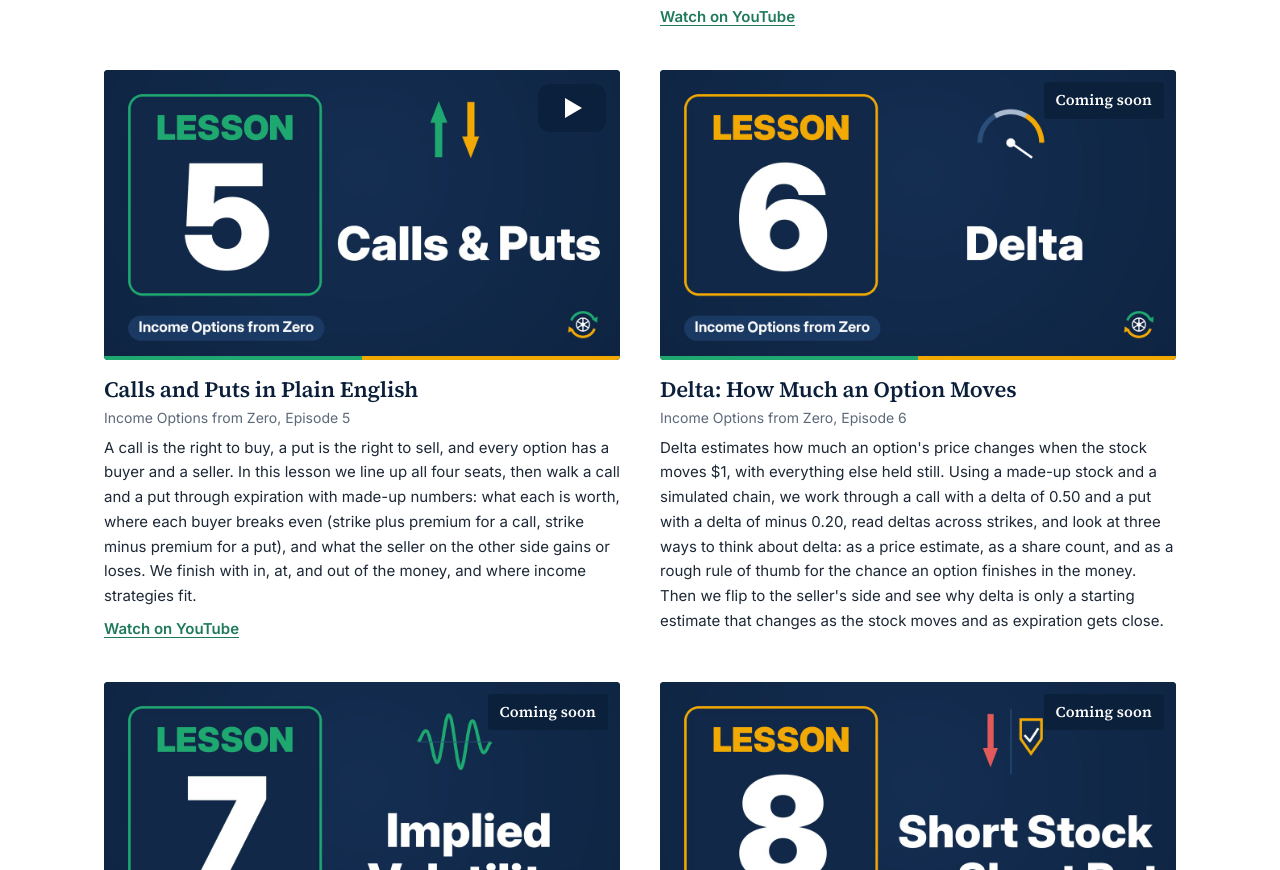
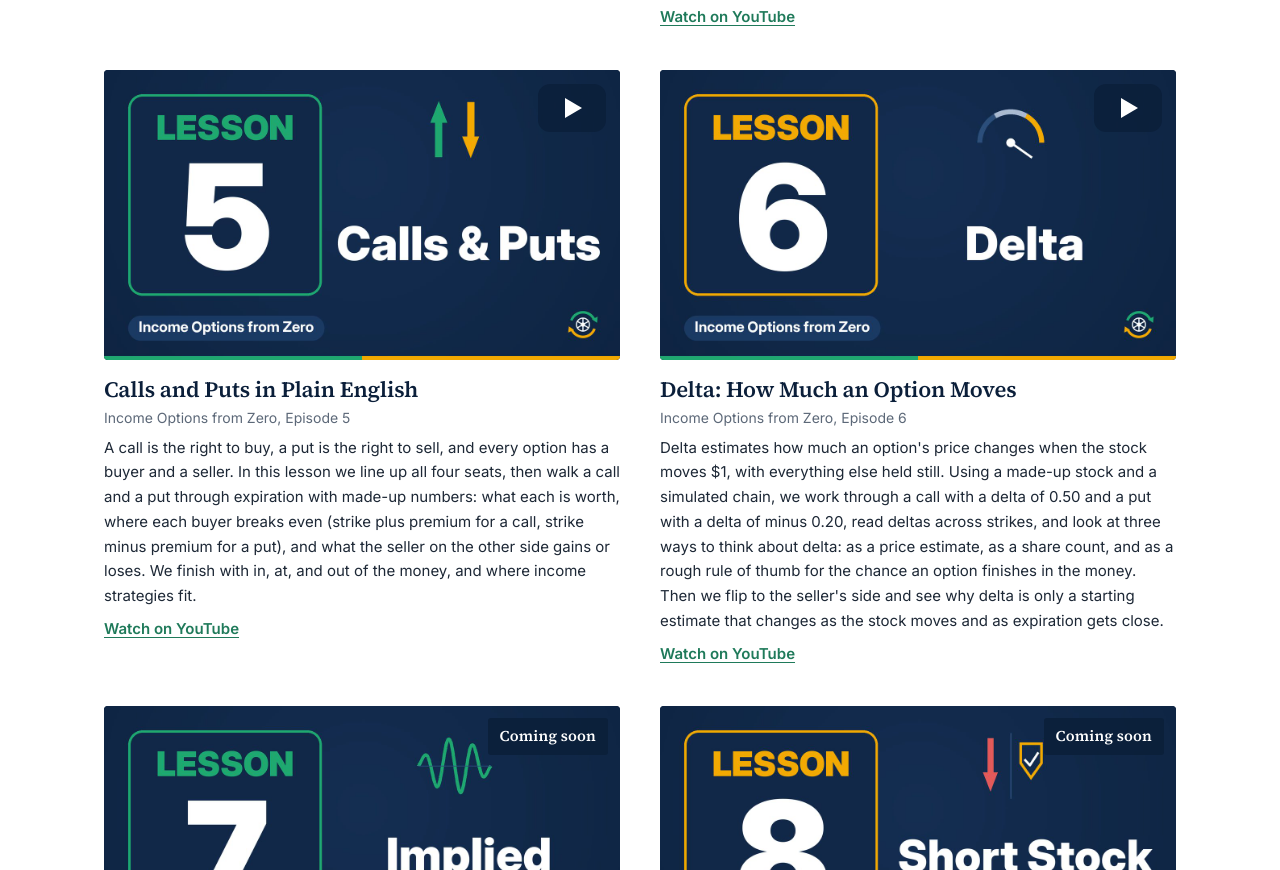
Before and after one commit to thornton02-hub/earningswheel, a plain HTML site: page learn.html in a window 1280 px wide. Shown: the part 1877-2747 px from the top of the page. Drawn offline with Linux system fonts and the light colour scheme.

Commit message:
Learn: lessons 6 now playable

```diff
--- a/learn.html
+++ b/learn.html
@@ -78,10 +78,11 @@
       <p class="watch-yt"><a href="https://www.youtube.com/watch?v=GBlg5NvwfsE" target="_blank" rel="noopener">Watch on YouTube</a></p>
     </article>
     <article id="ep6">
-      <div class="video video-soon has-thumb"><img src="images/lessons/lesson06.jpg" width="1280" height="720" alt="Delta: How Much an Option Moves" loading="lazy"><div class="soon-overlay"><span class="soon-label">Coming soon</span><span class="soon-ep">Lesson 6</span></div></div>
+      <div class="video video-poster"><button type="button" class="poster-btn" data-vid="wKeFzezw7wU" data-title="Delta: How Much an Option Moves" aria-label="Play Delta: How Much an Option Moves"><img src="images/lessons/lesson06.jpg" width="1280" height="720" alt="Delta: How Much an Option Moves" loading="lazy"><span class="play-icon" aria-hidden="true"></span></button></div>
       <h2>Delta: How Much an Option Moves</h2>
       <p class="meta">Income Options from Zero, Episode 6</p>
       <p class="lesson-summary">Delta estimates how much an option's price changes when the stock moves $1, with everything else held still. Using a made-up stock and a simulated chain, we work through a call with a delta of 0.50 and a put with a delta of minus 0.20, read deltas across strikes, and look at three ways to think about delta: as a price estimate, as a share count, and as a rough rule of thumb for the chance an option finishes in the money. Then we flip to the seller's side and see why delta is only a starting estimate that changes as the stock moves and as expiration gets close.</p>
+      <p class="watch-yt"><a href="https://www.youtube.com/watch?v=wKeFzezw7wU" target="_blank" rel="noopener">Watch on YouTube</a></p>
     </article>
     <article id="ep7">
       <div class="video video-soon has-thumb"><img src="images/lessons/lesson07.jpg" width="1280" height="720" alt="Implied Volatility: Why Premiums Swell and Shrink" loading="lazy"><div class="soon-overlay"><span class="soon-label">Coming soon</span><span class="soon-ep">Lesson 7</span></div></div>
```
